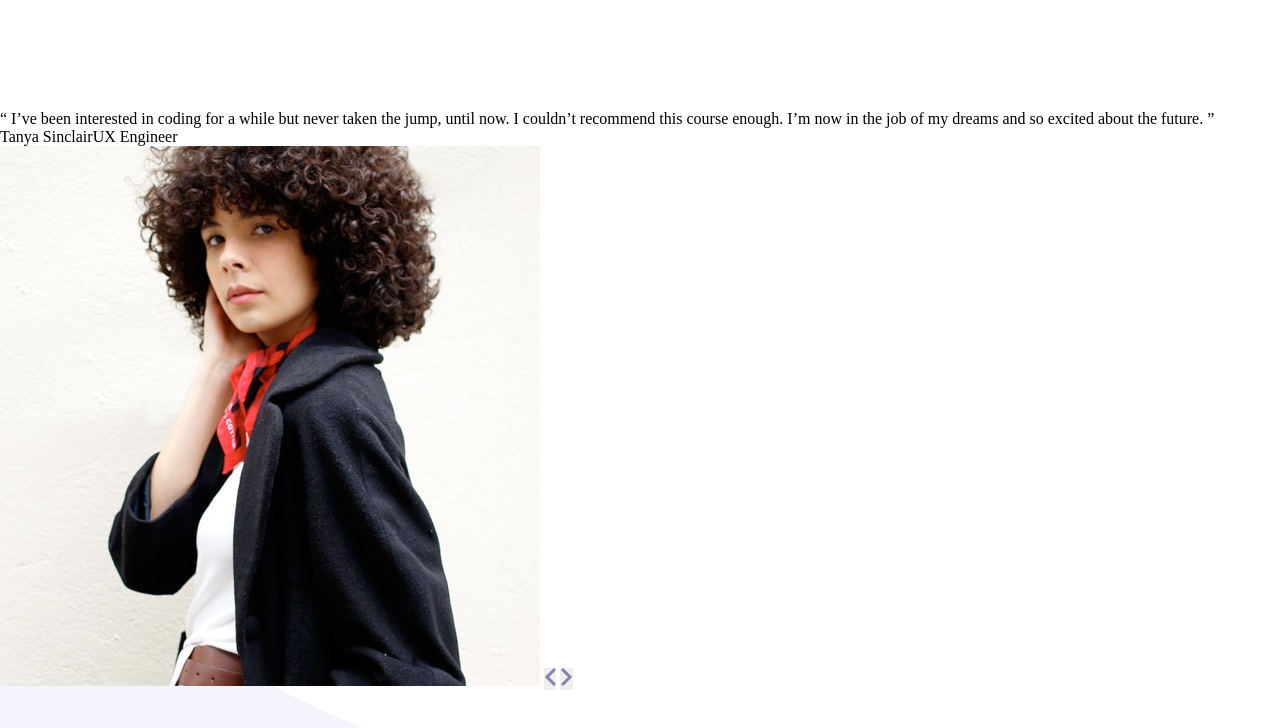
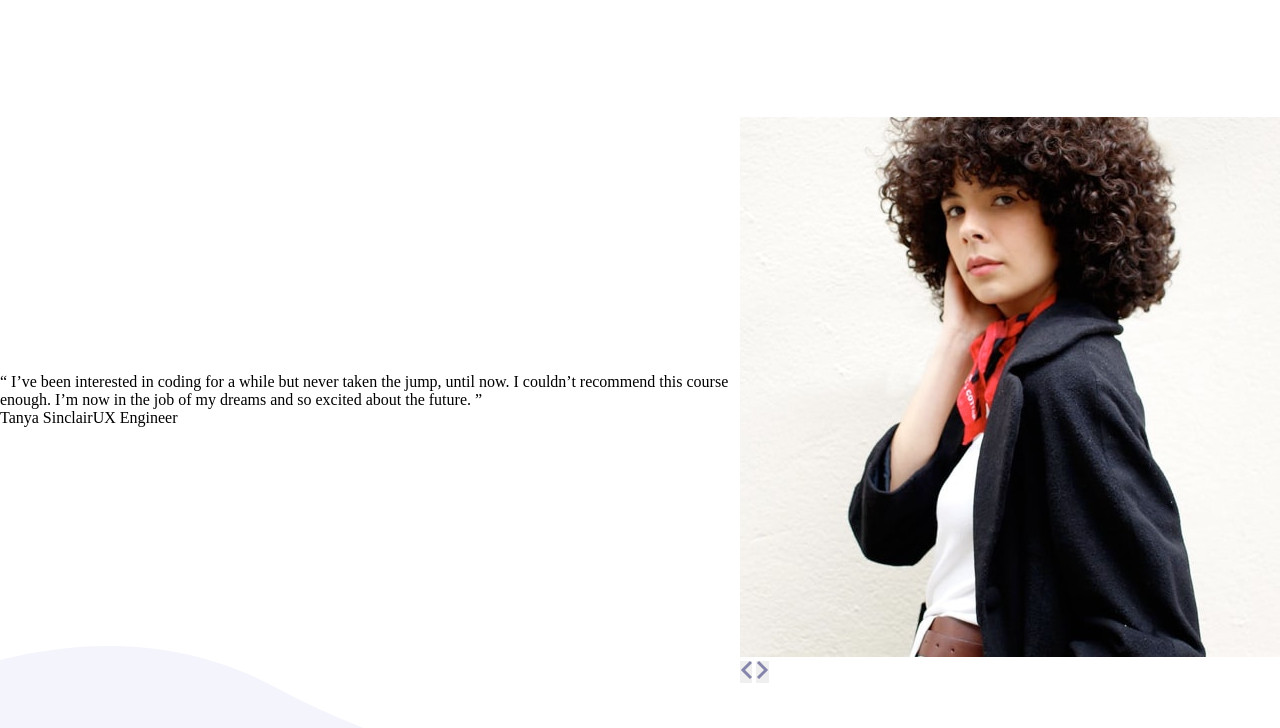
Before and after one commit to norman02/testimonials-slider, a plain HTML site: page index.html in a window 1280 px wide. Drawn offline with Linux system fonts and the light colour scheme.

Commit message:
style main element

```diff
--- a/css/style.css
+++ b/css/style.css
@@ -27,3 +27,7 @@ body {
     align-items: center;
     align-content: center;
 }
+
+main {
+    margin: auto;
+}
--- a/index.html
+++ b/index.html
@@ -11,7 +11,7 @@
 
 <body class="flex">
 
-    <main>
+    <main class="flex">
         <section>
             <blockquote>
                 “ I’ve been interested in coding for a while but never taken the jump, until now. I couldn’t recommend this course enough. I’m now in the job of my dreams and so excited about the future. ”
```
